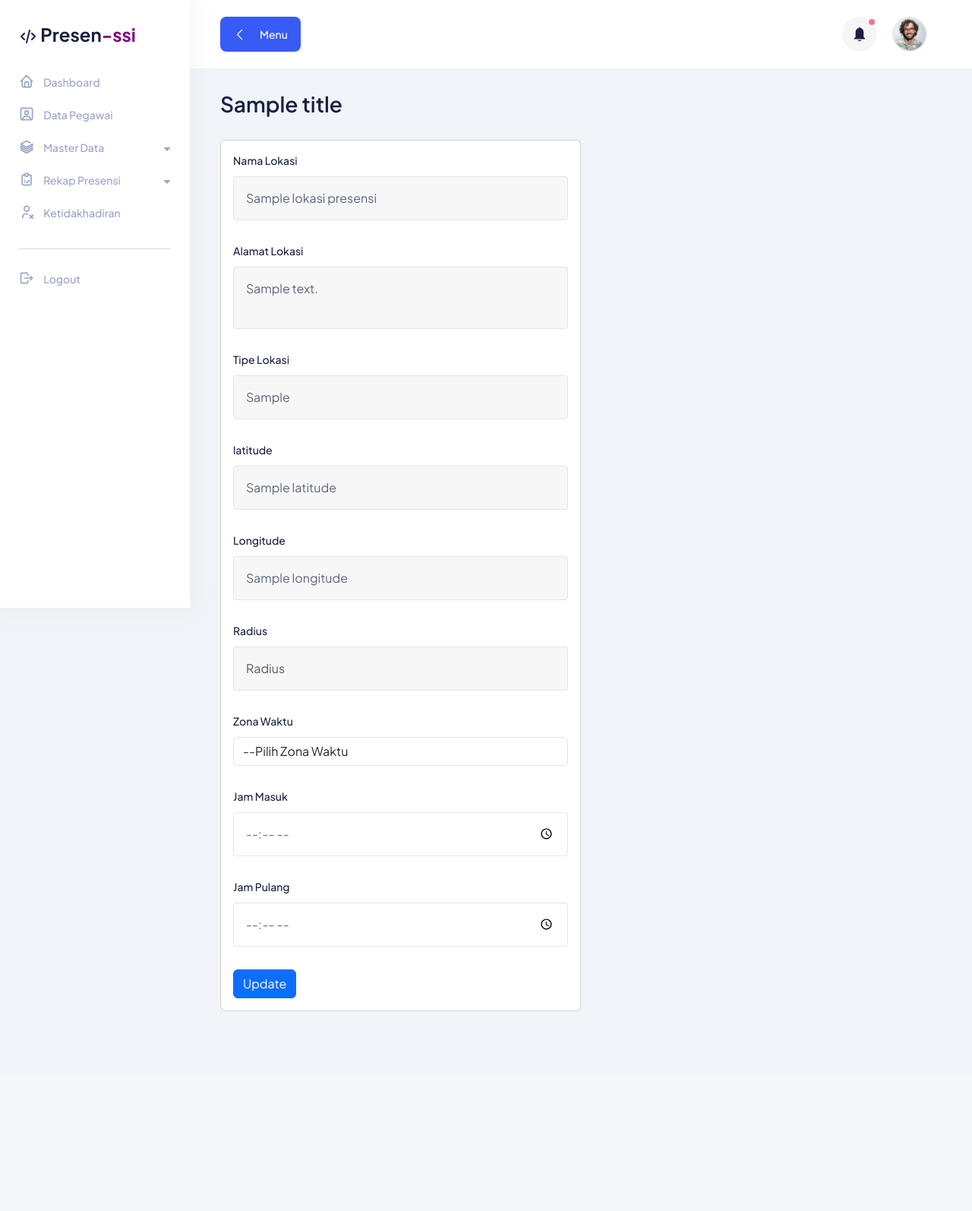
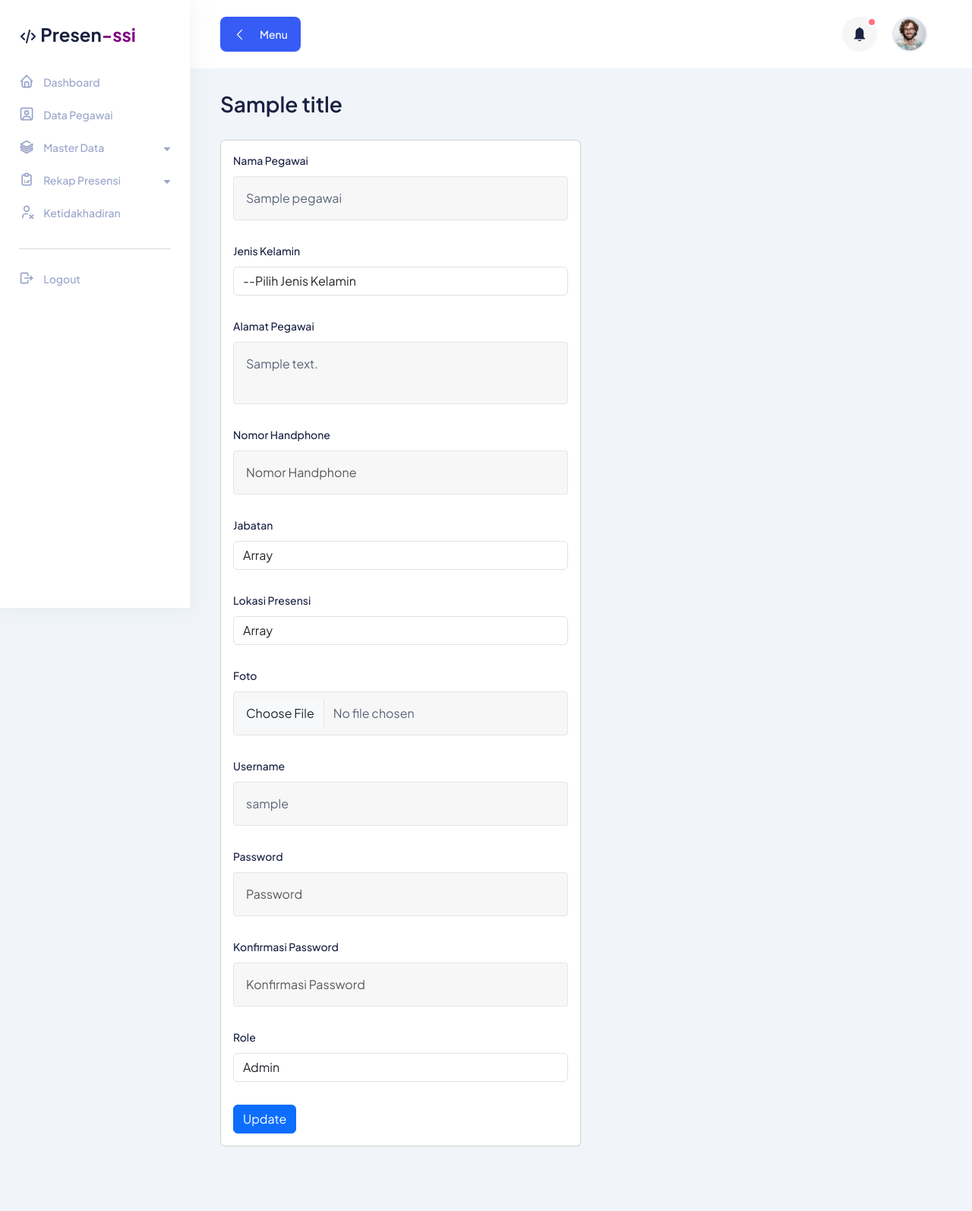
Before and after one commit to arell74/aplikasi-presensi-ci4, a CodeIgniter 4 app: the page made by app/Views/admin/data_pegawai/edit.php in a window 1280 px wide. Shown: the whole page at 76% size. Before the commit the page ends 1331 px from the top, so only its background shows below. Run offline with PHP 8.4 and a stand-in for CodeIgniter, Linux system fonts and the light colour scheme; the template is opened without the code that fills it: most values are stand-ins (such as "Sample title", 1, 10 or a date in 2020); data that the repository does not hold is empty; some libraries are stand-ins or nearby versions.

Commit message:
feat: Complete CRUD for Pegawai Module & Add Helpers
- Modify edit form and function for comprehensive data update.

- Implement delete functionality for Pegawai records.

- Add 'url' and 'form' helpers for improved view and form handling.

```diff
--- a/app/Views/admin/data_pegawai/edit.php
+++ b/app/Views/admin/data_pegawai/edit.php
@@ -4,73 +4,101 @@
 
 <div class="card col-md-6">
     <div class="card-body">
-        <form method="POST" action="<?= base_url('admin/lokasi_presensi/update/' . $lokasi_presensi['id']); ?>">
+        <form method="POST" action="<?= base_url('admin/data_pegawai/update/' . $pegawai['id']); ?>" enctype="multipart/form-data">
             <div class="input-style-1">
-                <label>Nama Lokasi</label>
-                <input type="text" class="<?= ($validation->hasError('nama_lokasi')) ? 'is-invalid' : '' ?> form-control" placeholder="Nama Lokasi" name="nama_lokasi" value="<?= $lokasi_presensi['nama_lokasi']; ?>" />
+                <label>Nama Pegawai</label>
+                <input type="text" class="<?= ($validation->hasError('nama')) ? 'is-invalid' : '' ?> form-control" placeholder="Nama" value="<?= $pegawai['nama']; ?>" name="nama" />
                 <div class="invalid-feedback">
-                    <?= $validation->getError('nama_lokasi'); ?>
+                    <?= $validation->getError('nama'); ?>
                 </div>
             </div>
             <div class="input-style-1">
-                <label>Alamat Lokasi</label>
-                <textarea name="alamat_lokasi" id="" class="<?= ($validation->hasError('alamat_lokasi')) ? 'is-invalid' : ''; ?> form-control" placeholder="Alamat Lokasi"><?= $lokasi_presensi['alamat_lokasi']; ?></textarea>
+                <label>Jenis Kelamin</label>
+                <select name="jenis_kelamin" class="form-control <?= ($validation->hasError('jenis_kelamin')) ? 'is-invalid' : '' ?>">
+                    <option value="">--Pilih Jenis Kelamin</option>
+                    <option <?php if($pegawai['jenis_kelamin'] == 'laki-laki') {echo 'selected';}?> value="laki-laki">Laki-laki</option>
+                    <option <?php if($pegawai['jenis_kelamin'] == 'perempuan') {echo 'selected';} ?> value="perempuan">Perempuan</option>
+                </select>
                 <div class="invalid-feedback">
-                    <?= $validation->getError('alamat_lokasi'); ?>
+                    <?= $validation->getError('jenis_kelamin'); ?>
                 </div>
             </div>
             <div class="input-style-1">
-                <label>Tipe Lokasi</label>
-                <input type="text" value="<?= $lokasi_presensi['tipe_lokasi']; ?>" class="<?= ($validation->hasError('tipe_lokasi')) ? 'is-invalid' : '' ?> form-control" placeholder="Tipe Lokasi" name="tipe_lokasi" />
+                <label>Alamat Pegawai</label>
+                <textarea name="alamat" id="" class="<?= ($validation->hasError('alamat')) ? 'is-invalid' : ''; ?> form-control" placeholder="Alamat"><?= $pegawai['alamat']; ?></textarea>
                 <div class="invalid-feedback">
-                    <?= $validation->getError('tipe_lokasi'); ?>
+                    <?= $validation->getError('alamat'); ?>
                 </div>
             </div>
             <div class="input-style-1">
-                <label>latitude</label>
-                <input type="text" value="<?= $lokasi_presensi['latitude']; ?>" class="<?= ($validation->hasError('latitude')) ? 'is-invalid' : '' ?> form-control" placeholder="Latitude" name="latitude" />
+                <label>Nomor Handphone</label>
+                <input type="number" value="<?= $pegawai['no_hp']; ?>" class="<?= ($validation->hasError('no_hp')) ? 'is-invalid' : '' ?> form-control" placeholder="Nomor Handphone" name="no_hp" />
                 <div class="invalid-feedback">
-                    <?= $validation->getError('latitude'); ?>
+                    <?= $validation->getError('no_hp'); ?>
                 </div>
             </div>
             <div class="input-style-1">
-                <label>Longitude</label>
-                <input type="text" value="<?= $lokasi_presensi['longitude']; ?>" class="<?= ($validation->hasError('longitude')) ? 'is-invalid' : '' ?> form-control" placeholder="Longitude" name="longitude" />
+                <label>Jabatan</label>
+                <select name="jabatan" class="form-control <?= ($validation->hasError('jabatan')) ? 'is-invalid' : '' ?>">
+                    <option value="<?= $pegawai['jabatan']; ?>"><?= $pegawai['jabatan']; ?></option>
+                    <?php foreach ($jabatan as $jab) :  ?>
+                        <option value="<?= $jab['jabatan']; ?>"><?= $jab['jabatan']; ?></option>
+                    <?php endforeach; ?>
+                </select>
                 <div class="invalid-feedback">
-                    <?= $validation->getError('longitude'); ?>
+                    <?= $validation->getError('jabatan'); ?>
                 </div>
             </div>
             <div class="input-style-1">
-                <label>Radius</label>
-                <input type="number" value="<?= $lokasi_presensi['radius']; ?>" class="<?= ($validation->hasError('radius')) ? 'is-invalid' : '' ?> form-control" placeholder="Radius" name="radius" />
+                <label>Lokasi Presensi</label>
+                <select name="lokasi_presensi" class="form-control <?= ($validation->hasError('lokasi_presensi')) ? 'is-invalid' : '' ?>">
+                    <option value="<?= $pegawai['lokasi_presensi']; ?>"><?= $pegawai['lokasi_presensi']; ?></option>
+                    <?php foreach ($lokasi_presensi as $lok) :  ?>
+                        <option value="<?= $lok['id']; ?>"><?= $lok['nama_lokasi']; ?></option>
+                    <?php endforeach; ?>
+                </select>
                 <div class="invalid-feedback">
-                    <?= $validation->getError('radius'); ?>
+                    <?= $validation->getError('lokasi_presensi'); ?>
                 </div>
             </div>
             <div class="input-style-1">
-                <label>Zona Waktu</label>
-                <select name="zona_waktu" class="form-control <?= ($validation->hasError('zona_waktu')) ? 'is-invalid' : '' ?>">
-                    <option value="">--Pilih Zona Waktu</option>
-                    <option <?php if($lokasi_presensi['zona_waktu'] == 'WIB') {echo 'selected';}  ?> value="WIB">WIB</option>
-                    <option <?php if($lokasi_presensi['zona_waktu'] == 'WITA') {echo 'selected';} ?> value="WITA">WITA</option>
-                    <option <?php if($lokasi_presensi['zona_waktu'] == 'WIT') {echo 'selected';} ?> value="WIT">WIT</option>
-                </select>
+                <label>Foto</label>
+                <input type="hidden" value="<?= $pegawai['foto_pegawai']; ?>" name="foto_lama">
+                <input type="file" class="<?= ($validation->hasError('foto_pegawai')) ? 'is-invalid' : '' ?> form-control" name="foto_pegawai" />
                 <div class="invalid-feedback">
-                    <?= $validation->getError('zona_waktu'); ?>
+                    <?= $validation->getError('foto_pegawai'); ?>
                 </div>
             </div>
             <div class="input-style-1">
-                <label>Jam Masuk</label>
-                <input type="time" value="<?= $lokasi_presensi['jam_masuk']; ?>" class="<?= ($validation->hasError('jam_masuk')) ? 'is-invalid' : '' ?> form-control" placeholder="Jam Masuk" name="jam_masuk" />
+                <label>Username</label>
+                <input type="text" value="<?= $pegawai['username']; ?>" class="<?= ($validation->hasError('username')) ? 'is-invalid' : '' ?> form-control" placeholder="Username" name="username" />
                 <div class="invalid-feedback">
-                    <?= $validation->getError('jam_masuk'); ?>
+                    <?= $validation->getError('username'); ?>
                 </div>
             </div>
             <div class="input-style-1">
-                <label>Jam Pulang</label>
-                <input type="time" value="<?= $lokasi_presensi['jam_masuk']; ?>" class="<?= ($validation->hasError('jam_pulang')) ? 'is-invalid' : '' ?> form-control" placeholder="Jam Pulang" name="jam_pulang" />
+                <label>Password</label>
+                <input type="hidden" value="<?= $pegawai['password']; ?>" name="password_lama">
+                <input type="password" class="<?= ($validation->hasError('password')) ? 'is-invalid' : '' ?> form-control" placeholder="Password" name="password" />
                 <div class="invalid-feedback">
-                    <?= $validation->getError('jam_pulang'); ?>
+                    <?= $validation->getError('password'); ?>
+                </div>
+            </div>
+            <div class="input-style-1">
+                <label>Konfirmasi Password</label>
+                <input type="password" class="<?= ($validation->hasError('konfirmasi_password')) ? 'is-invalid' : '' ?> form-control" placeholder="Konfirmasi Password" name="konfirmasi_password" />
+                <div class="invalid-feedback">
+                    <?= $validation->getError('konfirmasi_password'); ?>
+                </div>
+            </div>
+            <div class="input-style-1">
+                <label>Role</label>
+                <select name="role" class="form-control <?= ($validation->hasError('role')) ? 'is-invalid' : '' ?>">
+                    <option <?php if($pegawai['role'] == 'Admin') {echo 'selected';}?> value="Admin">Admin</option>
+                    <option <?php if($pegawai['role'] == 'Pegawai') {echo 'selected';} ?> value="Pegawai">Pegawai</option>
+                </select>
+                <div class="invalid-feedback">
+                    <?= $validation->getError('role'); ?>
                 </div>
             </div>
 
```
Also changed, not shown: app/Controllers/Admin/DataPegawai.php (+81 -47 lines), app/Models/PegawaiModel.php (+10 -0 lines), app/Views/admin/data_pegawai/create.php (+4 -4 lines), public/profile/1753694124_50921f676daed6adf19e.jpg (added), public/profile/1753694248_fe41138a33b193f1286e.jpg (added), public/profile/1753694816_7c0b018e4cf972932cda.jpg (added).
